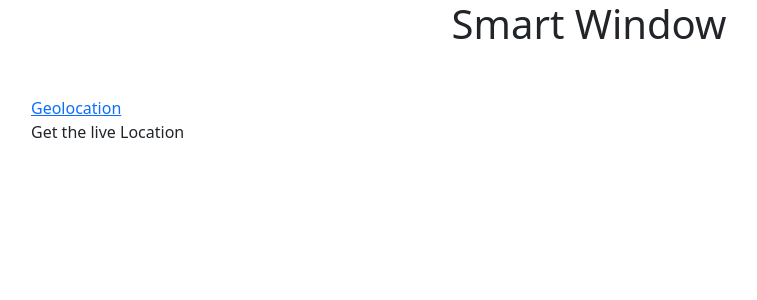
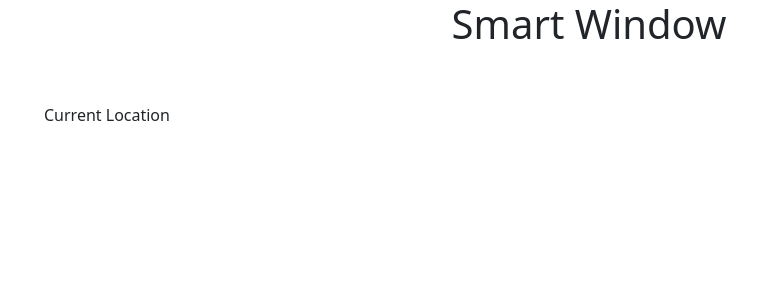
Before and after one commit to anijorshrestha/smartRail, a Django app: template templates/main.html in a window 1280 px wide. Shown: the top 300 px of the page, without its empty margins (51-808 px from the left). Run offline with Django 3.2, Linux system fonts and the light colour scheme; the template is opened without the code that fills it, so the values that code supplies are empty; parts of the project's set-up code (start-up, migrations or seed data) failed here and were passed over; some libraries are stand-ins or nearby versions.

Commit message:
location added to frontend

```diff
--- a/templates/main.html
+++ b/templates/main.html
@@ -69,9 +69,18 @@
         <div class="col-sm-3"></div>
 
     </div>
-    <div class="row">
-        <a href="http://127.0.0.1:8000/geolocation">Geolocation</a>
-        <p> Get the live Location</p>
+   <div class="row" >
+{#        <a href="http://127.0.0.1:8000/geolocation">Geolocation</a>#}
+       <div class="col">
+           <button class="btn" onclick="getLocation()">Current Location</button>
+       </div>
+        <div id="addressGet">
+
+        </div>
+        <div id="gpsGet">
+
+        </div>
+
     </div>
 </div>
 
```
